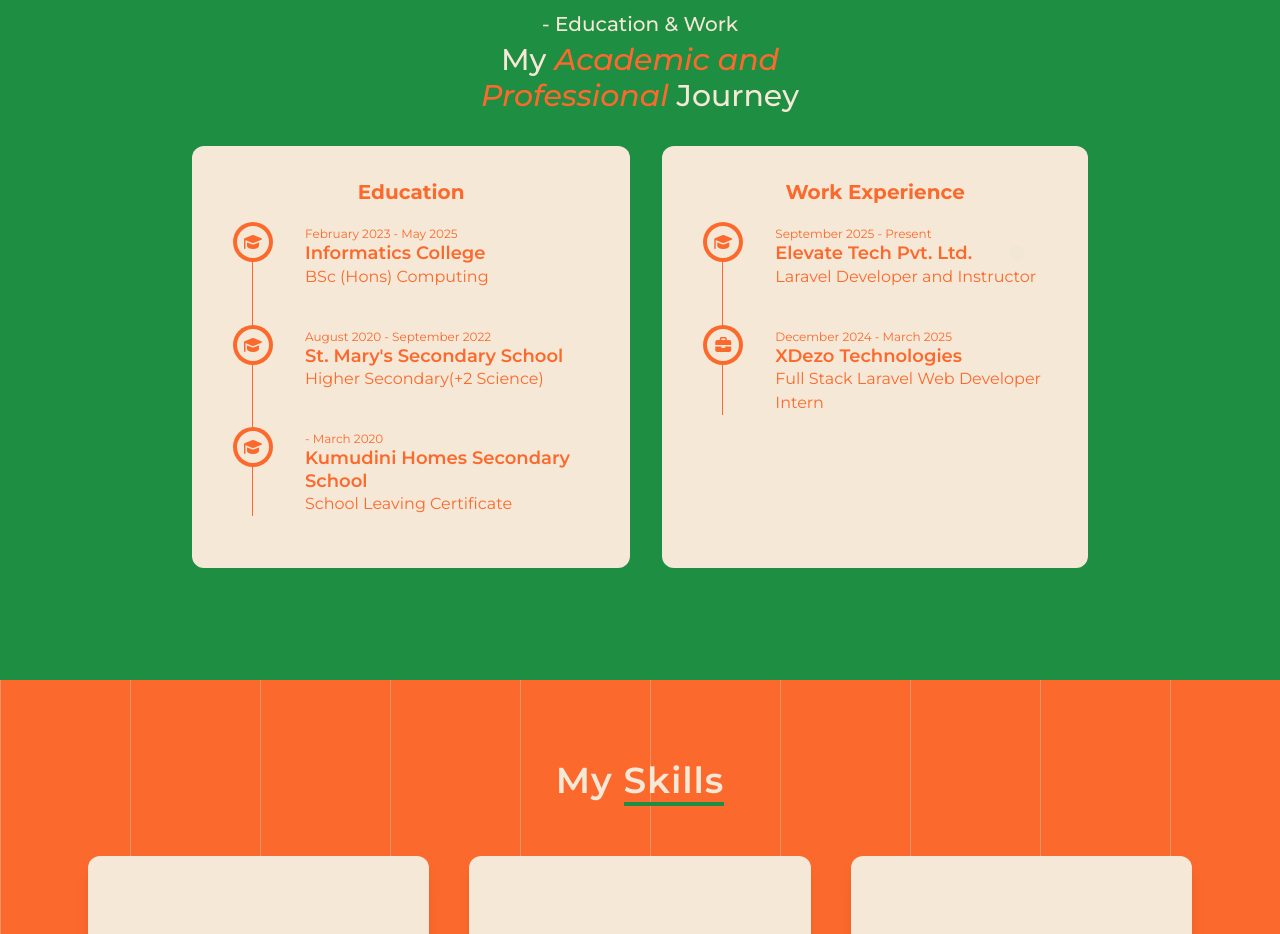
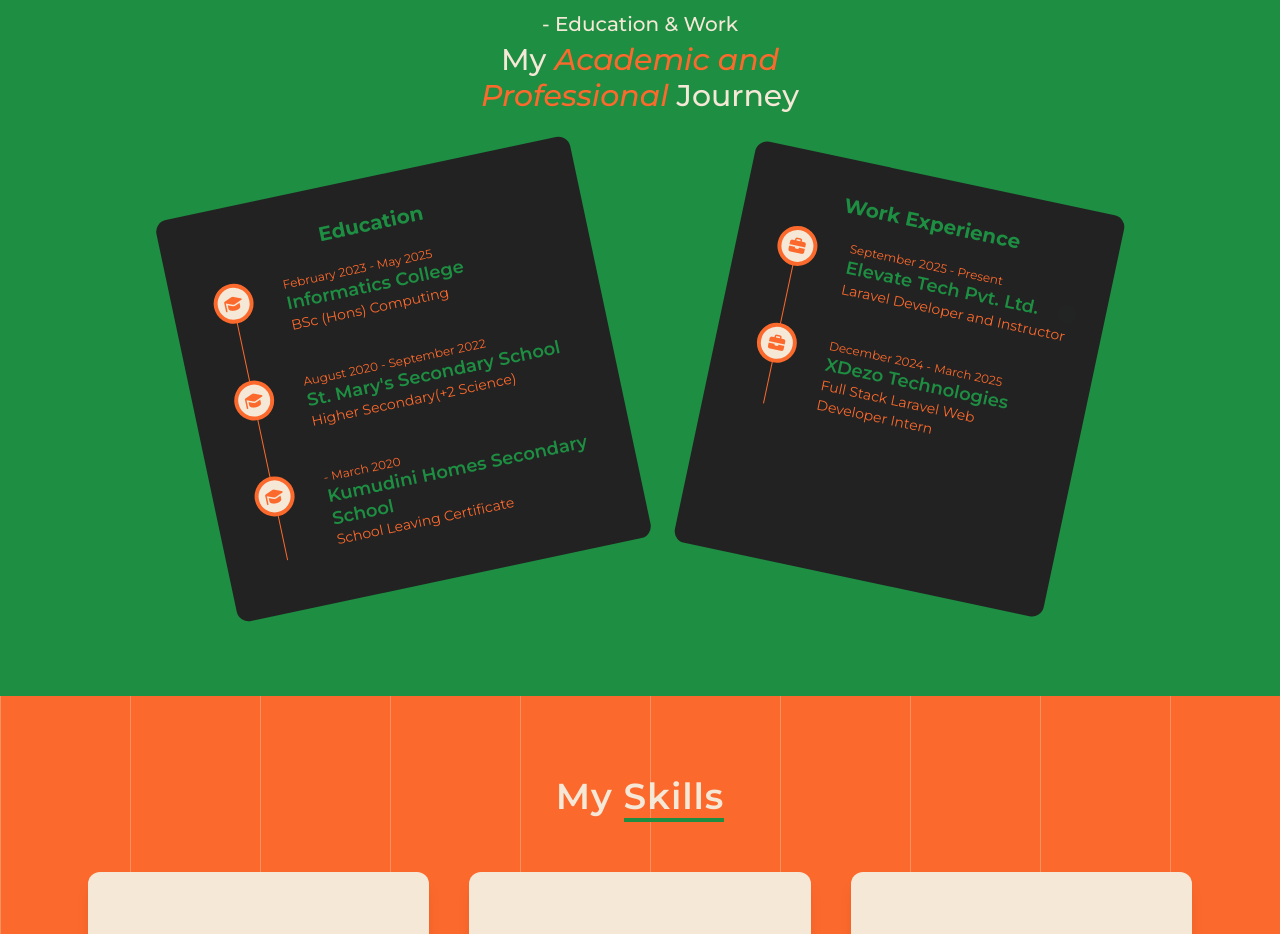
Before and after one commit to SmritiGrg/SmritiGrg.github.io, a plain HTML site: page index.html in a window 1280 px wide. Shown: the part 1440-2374 px from the top of the page. Drawn offline with nearby package versions, Linux system fonts and the light colour scheme; a web font is replaced by a local one.

Commit message:
feature- about me updated

```diff
--- a/index.html
+++ b/index.html
@@ -661,22 +661,22 @@
           - Education & Work
         </h3>
         <h3
-          class="mt-1 font-montserrat text-xl sm:text-3xl text-whitebeige font-medium"
+          class="mt-1 font-montserrat text-2xl sm:text-3xl text-whitebeige font-medium"
         >
           My
           <span class="text-brightorange italic">Academic and</span>
         </h3>
         <h3
-          class="mb-8 font-montserrat text-xl sm:text-3xl text-whitebeige font-medium"
+          class="mb-8 font-montserrat text-2xl sm:text-3xl text-whitebeige font-medium"
         >
           <span class="text-brightorange italic">Professional</span> Journey
         </h3>
         <div
-          class="flex flex-col md:flex-row gap-8 w-full max-w-4xl px-6 md:px-0 mb-16"
+          class="flex flex-col md:flex-row gap-8 sm:gap-24 w-full max-w-4xl px-6 md:px-0 mb-16 mt-7"
         >
-          <div class="bg-whitebeige rounded-xl p-8">
+          <div class="bg-blackie rounded-xl p-8 sm:-rotate-12">
             <h3
-              class="text-center mb-5 font-montserrat text-xl font-bold text-brightorange"
+              class="text-center mb-5 font-montserrat text-xl font-bold text-green"
             >
               Education
             </h3>
@@ -693,13 +693,11 @@
                   February 2023 - May 2025
                 </p>
                 <h3
-                  class="text-brightorange font-semibold leading-tight text-base sm:text-lg pl-6"
+                  class="text-green font-semibold leading-tight text-base sm:text-lg pl-6"
                 >
                   Informatics College
                 </h3>
-                <p
-                  class="text-brightorange text-sm sm:text-base font-normal pl-6"
-                >
+                <p class="text-brightorange text-sm font-normal pl-6">
                   BSc (Hons) Computing
                 </p>
               </li>
@@ -713,13 +711,11 @@
                   August 2020 - September 2022
                 </p>
                 <h3
-                  class="text-brightorange font-semibold leading-tight text-base sm:text-lg pl-6"
+                  class="text-green font-semibold leading-tight text-base sm:text-lg pl-6"
                 >
                   St. Mary's Secondary School
                 </h3>
-                <p
-                  class="text-brightorange text-sm sm:text-base font-normal pl-6"
-                >
+                <p class="text-brightorange text-sm font-normal pl-6">
                   Higher Secondary(+2 Science)
                 </p>
               </li>
@@ -731,22 +727,20 @@
                 </span>
                 <p class="text-xs pl-6 text-brightorange">- March 2020</p>
                 <h3
-                  class="text-brightorange font-semibold leading-tight text-base sm:text-lg pl-6"
+                  class="text-green font-semibold leading-tight text-base sm:text-lg pl-6"
                 >
                   Kumudini Homes Secondary School
                 </h3>
-                <p
-                  class="text-brightorange text-sm sm:text-base font-normal pl-6"
-                >
+                <p class="text-brightorange text-sm font-normal pl-6">
                   School Leaving Certificate
                 </p>
               </li>
             </ol>
           </div>
 
-          <div class="bg-whitebeige rounded-xl p-8">
+          <div class="bg-blackie rounded-xl p-8 sm:rotate-12">
             <h3
-              class="text-center mb-5 font-montserrat text-xl font-bold text-brightorange"
+              class="text-center mb-5 font-montserrat text-xl font-bold text-green"
             >
               Work Experience
             </h3>
@@ -757,22 +751,20 @@
                 <span
                   class="absolute flex items-center justify-center w-8 h-8 bg-whitebeige rounded-full -start-4 ring-4 ring-brightorange"
                 >
-                  <i class="fa-solid fa-graduation-cap text-brightorange"></i>
+                  <i class="fa-solid fa-briefcase text-brightorange"></i>
                 </span>
                 <p class="text-xs pl-6 text-brightorange">
                   September 2025 - Present
                 </p>
                 <h3
-                  class="text-brightorange font-semibold leading-tight text-base sm:text-lg pl-6"
+                  class="text-green font-semibold leading-tight text-base sm:text-lg pl-6"
                 >
                   Elevate Tech Pvt. Ltd.
                   <i
-                    class="fa-solid fa-circle text-greenblink pl-8 blink text-base"
+                    class="fa-solid fa-circle text-greenblink pl-4 blink text-base"
                   ></i>
                 </h3>
-                <p
-                  class="text-brightorange text-sm sm:text-base font-normal pl-6"
-                >
+                <p class="text-brightorange text-sm font-normal pl-6">
                   Laravel Developer and Instructor
                 </p>
               </li>
@@ -786,13 +778,11 @@
                   December 2024 - March 2025
                 </p>
                 <h3
-                  class="text-brightorange font-semibold leading-tight text-base sm:text-lg pl-6"
+                  class="text-green font-semibold leading-tight text-base sm:text-lg pl-6"
                 >
                   XDezo Technologies
                 </h3>
-                <p
-                  class="text-brightorange text-sm sm:text-base font-normal pl-6"
-                >
+                <p class="text-brightorange text-sm font-normal pl-6">
                   Full Stack Laravel Web Developer Intern
                 </p>
               </li>
```
Also changed, not shown: output.css.
